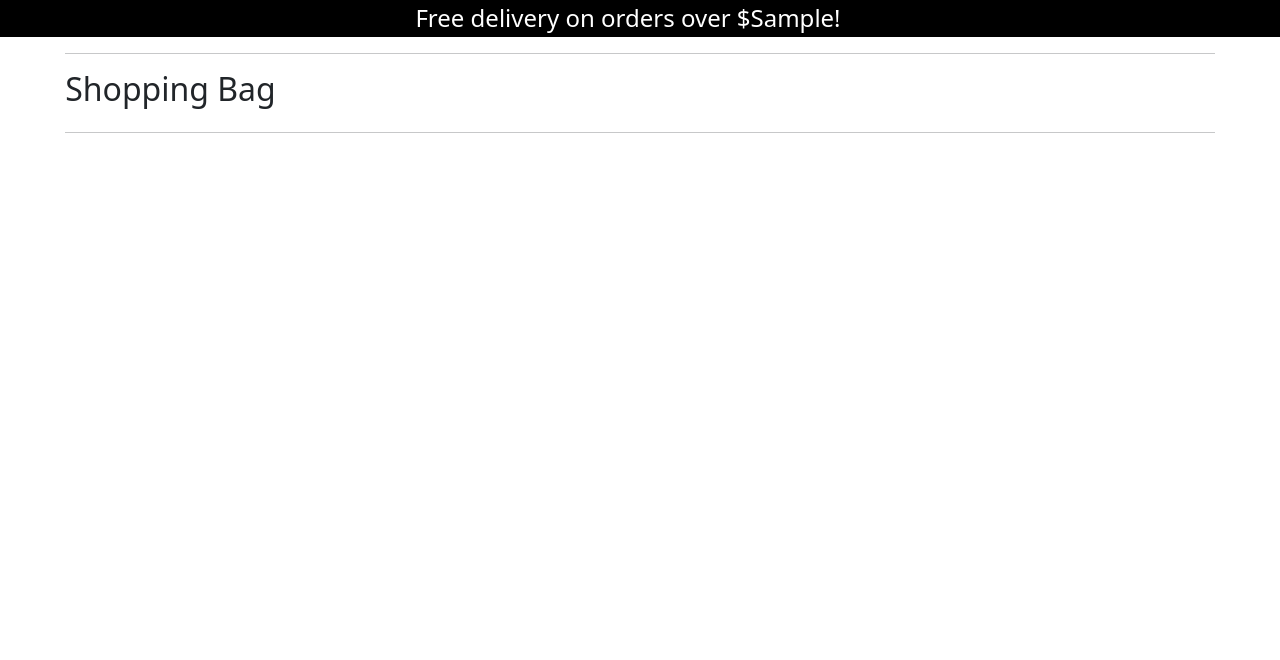
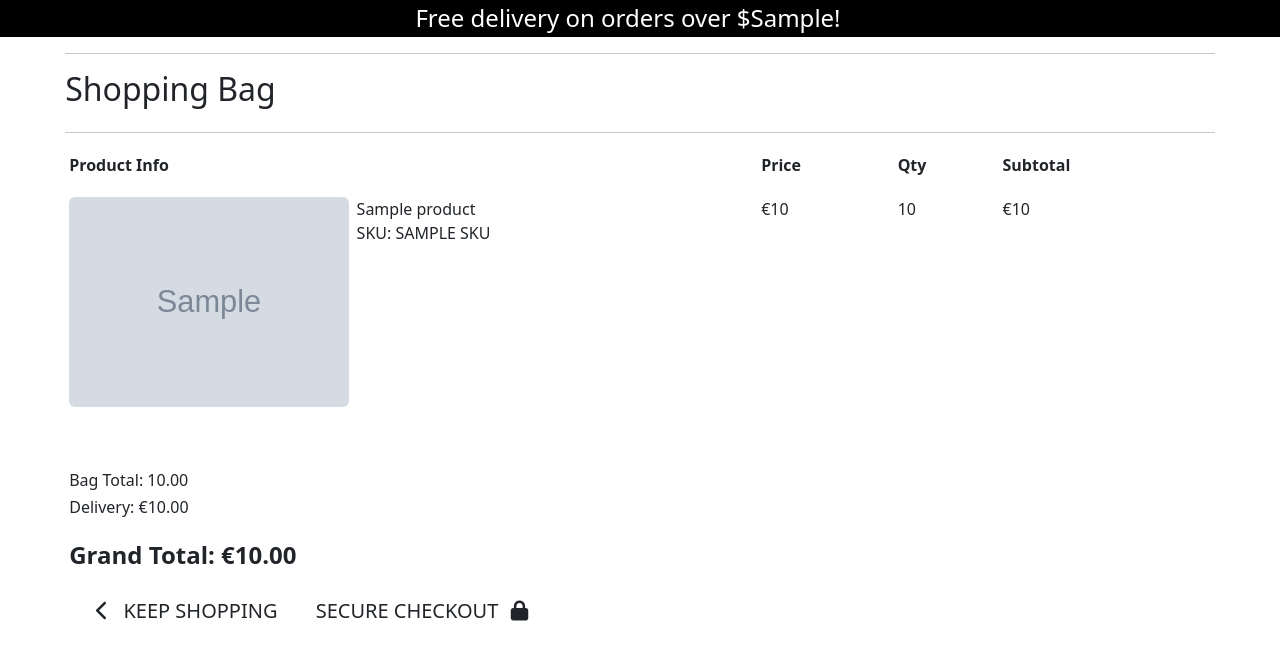
Before and after one commit to maish79/whiskey_shop, a Django app: template bag/templates/bag/bag.html in a window 1280 px wide. Shown: the part 112-772 px from the top of the page. Run offline with Django 3.2, Linux system fonts and the light colour scheme; the template is opened without the code that fills it: most values are stand-ins (such as "Sample title", 1, 10 or a date in 2020); grey boxes marked "Sample" are stand-in pictures; some libraries are stand-ins or nearby versions.

Commit message:
add code to bag template for cart items

```diff
--- a/bag/templates/bag/bag.html
+++ b/bag/templates/bag/bag.html
@@ -23,7 +23,68 @@
     <div class="row">
         <div class="col">
             {% if bag_items %}
-                <div class="table-responsive rounded"></div>
+            <div class="table-responsive rounded">
+                <table class="table table-sm table-borderless">
+                    <thead>
+                        <tr>
+                          <th scope="col">Product Info</th>
+                          <th scope="col"></th>
+                          <th scope="col">Price</th>
+                          <th scope="col">Qty</th>
+                          <th scope="col">Subtotal</th>
+                        </tr>
+                    </thead>
+
+                    {% for item in bag_items %}
+                        <tr>
+                            <td class="py-3 w-25">
+                                <img src="{{ item.product.image.url }}" class="img-fluid rounded">
+                            </td>
+                            <td class="py-3">
+                                <p class="my-0">{{ item.product.name }}</p>
+                                <p class="my-0">SKU: {{ item.product.sku|upper }}</p>
+                            </td>
+                            <td class="py-3">
+                                <p class="my-0">€{{ item.product.price }}</p>
+                            </td>
+                            <td class="py-3">
+                                <p class="my-0">{{ item.quantity }}</p>
+                            </td>
+                            <td class="py-3">
+                                <p class="my-0">€{{ item.product.price }}</p>
+                            </td>
+                        </tr>
+                    {% endfor %}
+                    <tr>
+                        <td colspan="5" class="pt-5 text-right">
+                            <h6>Bag Total: {{ total|floatformat:2 }}</h6>
+                            <h6>Delivery: €{{ delivery|floatformat:2 }}</h6>
+                            <h4 class="mt-4"><strong>Grand Total: €{{ grand_total|floatformat:2 }}</strong></h4>
+                            {% if free_delivery_delta > 0 %}
+                                <p class="mb-1 text-danger">
+                                    You could get free delivery by spending just <strong>${{ free_delivery_delta }}</strong> more!
+                                </p>
+                            {% endif %}
+                        </td>
+                    </tr>
+                    <tr>
+                        <td colspan="5" class="text-right">
+                            <a href="{% url 'products' %}" class="btn btn-outline-black rounded-0 btn-lg">
+                                <span class="icon">
+                                    <i class="fas fa-chevron-left"></i>
+                                </span>
+                                <span class="text-uppercase">Keep Shopping</span>
+                            </a>
+                            <a href="" class="btn btn-black rounded-0 btn-lg">
+                                <span class="text-uppercase">Secure Checkout</span>
+                                <span class="icon">
+                                    <i class="fas fa-lock"></i>
+                                </span>
+                            </a>
+                        </td>
+                    </tr>
+                </table>
+            </div>
             {% else %}
                 <p class="lead mb-5">Your bag is empty.</p>
                 <a href="{% url 'products' %}" class="btn btn-outline-black rounded-0 btn-lg">
--- a/bag/views.py
+++ b/bag/views.py
@@ -21,5 +21,5 @@ def add_to_bag(request, item_id):
         bag[item_id] = quantity
 
     request.session['bag'] = bag
-    print(request.session['bag'])
+
     return redirect(redirect_url)
```
Also changed, not shown: bag/contexts.py (+13 -0 lines).
